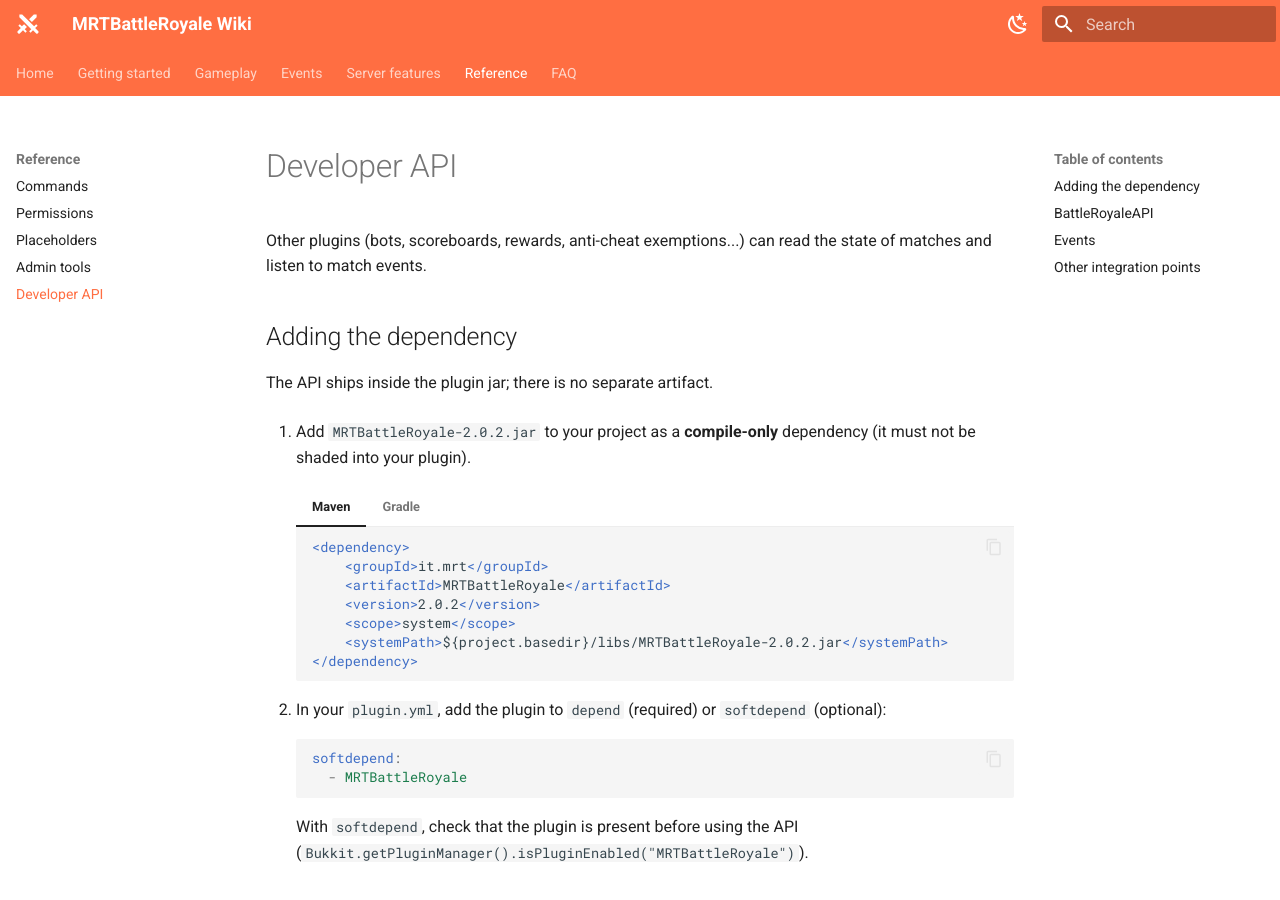
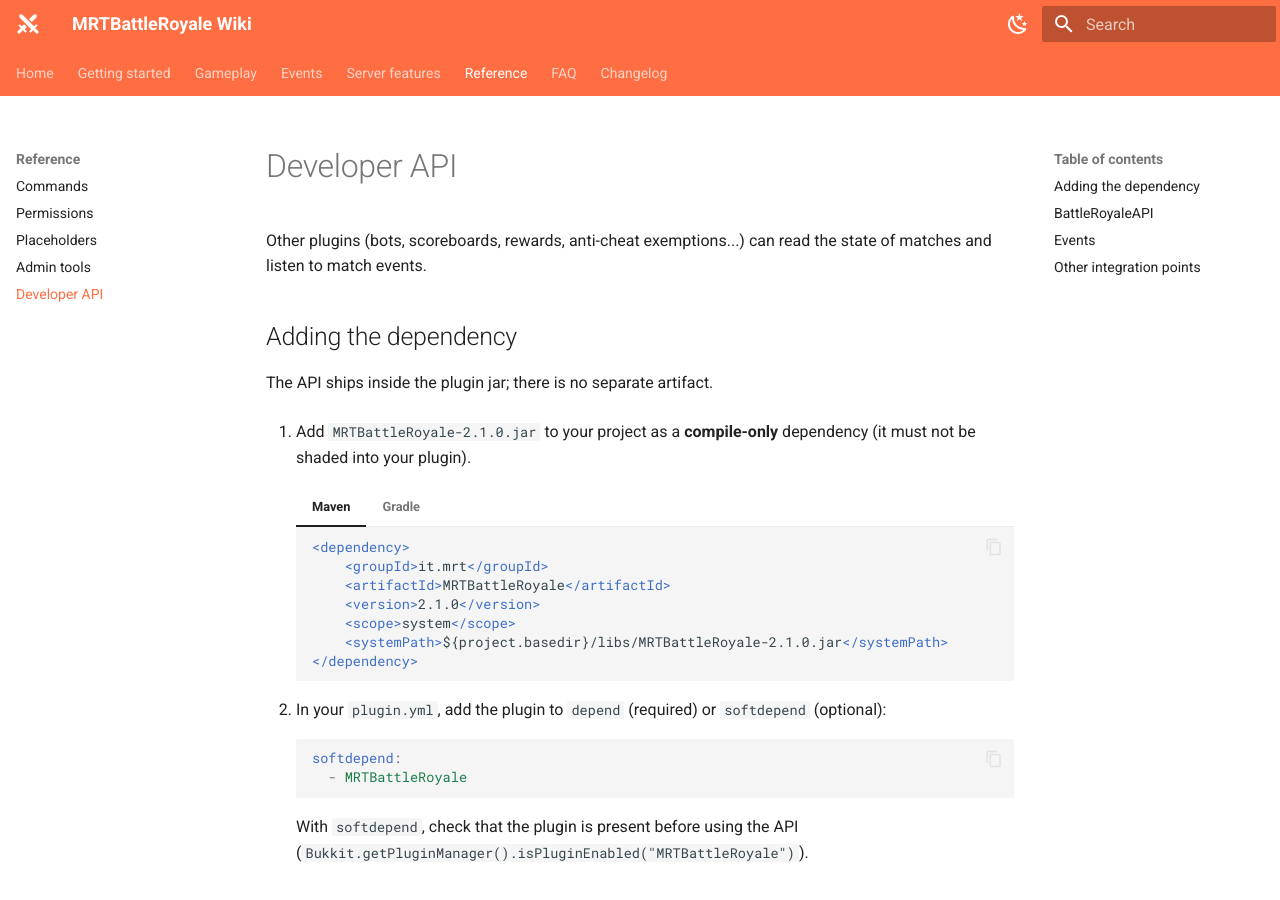
Before and after one commit to Giuseppe-Marco/mrtbattleroyale-wiki, an MkDocs documentation site: the page built from docs/reference/api.md, in a window 1280 px wide and 900 px high. Built offline with MkDocs 1.6.1 and Material for MkDocs 9.7.7, drawn with Linux system fonts in a browser that asks for light colours.

Commit message:
Version 2.1.0: changelog page, jar name
Co-Authored-By: Claude Opus 5.5 (1M context) <noreply@anthropic.com>

````diff
--- a/docs/reference/api.md
+++ b/docs/reference/api.md
@@ -6,7 +6,7 @@ Other plugins (bots, scoreboards, rewards, anti-cheat exemptions...) can read th
 
 The API ships inside the plugin jar; there is no separate artifact.
 
-1. Add `MRTBattleRoyale-2.0.2.jar` to your project as a **compile-only** dependency (it must not be shaded into your plugin).
+1. Add `MRTBattleRoyale-2.1.0.jar` to your project as a **compile-only** dependency (it must not be shaded into your plugin).
 
     === "Maven"
 
@@ -14,9 +14,9 @@ The API ships inside the plugin jar; there is no separate artifact.
         <dependency>
             <groupId>it.mrt</groupId>
             <artifactId>MRTBattleRoyale</artifactId>
-            <version>2.0.2</version>
+            <version>2.1.0</version>
             <scope>system</scope>
-            <systemPath>${project.basedir}/libs/MRTBattleRoyale-2.0.2.jar</systemPath>
+            <systemPath>${project.basedir}/libs/MRTBattleRoyale-2.1.0.jar</systemPath>
         </dependency>
         ```
 
@@ -24,7 +24,7 @@ The API ships inside the plugin jar; there is no separate artifact.
 
         ```groovy
         dependencies {
-            compileOnly files('libs/MRTBattleRoyale-2.0.2.jar')
+            compileOnly files('libs/MRTBattleRoyale-2.1.0.jar')
         }
         ```
 
--- a/mkdocs.yml
+++ b/mkdocs.yml
@@ -101,3 +101,4 @@ nav:
       - Admin tools: reference/admin-tools.md
       - Developer API: reference/api.md
   - FAQ: faq.md
+  - Changelog: changelog.md
````
Also changed, not shown: docs/changelog.md (added, +78 -0 lines), docs/getting-started/installation.md (+1 -1 lines).
